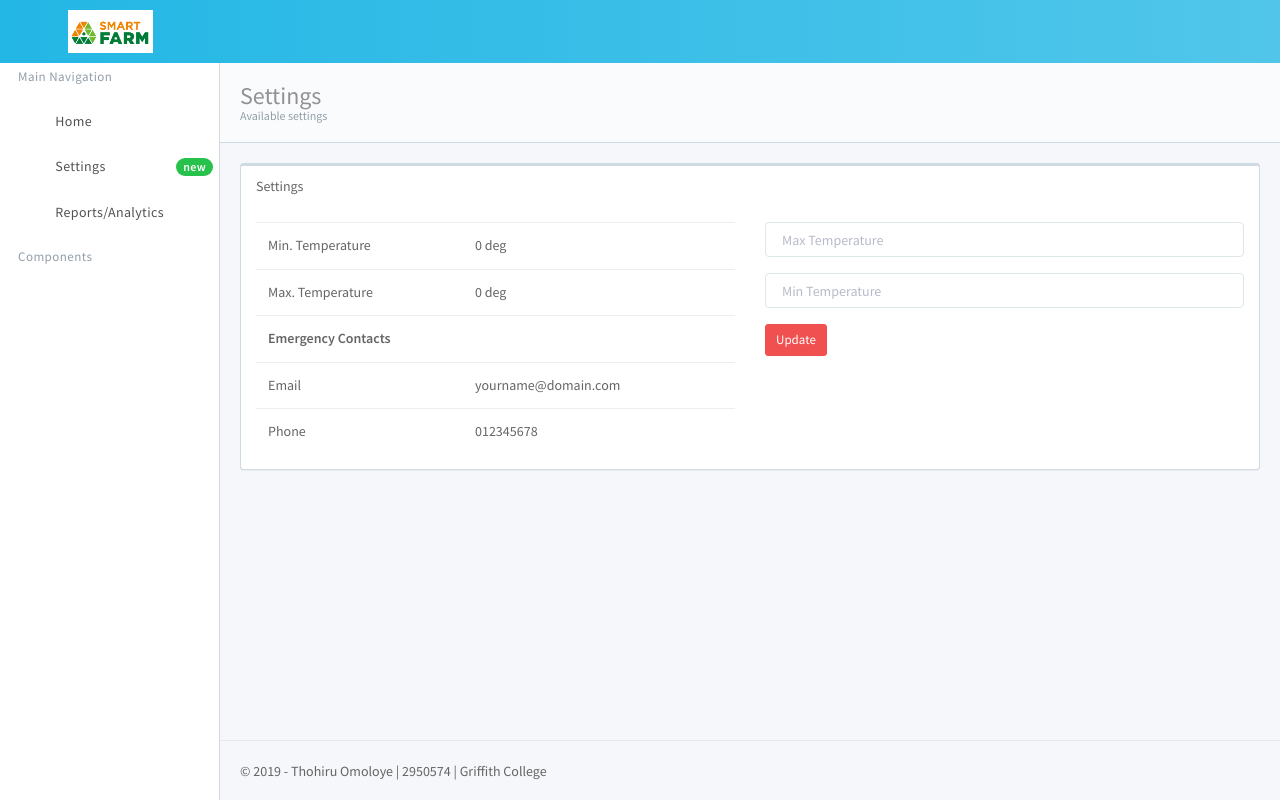
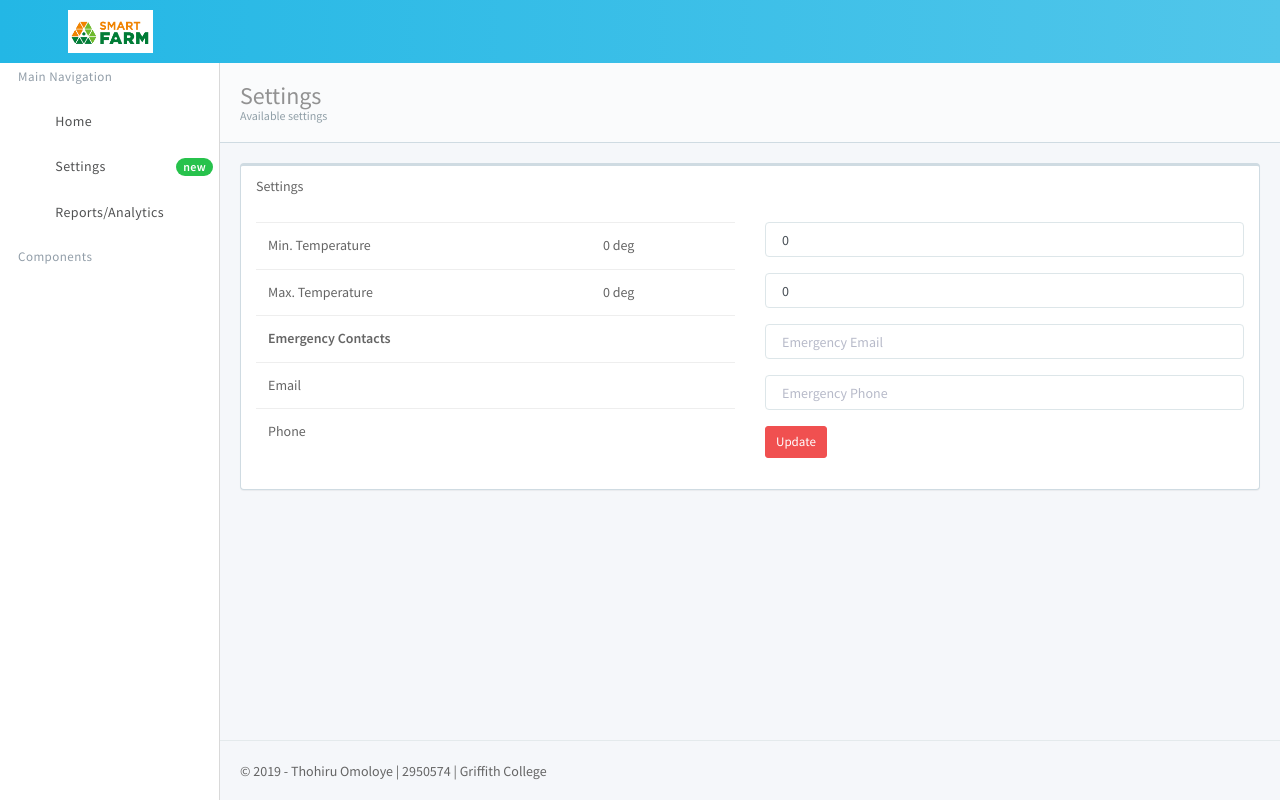
Before and after one commit to tohir87/sdp, a Flask app: page /settings in a window 1280 px wide. Run offline with Flask 2, Linux system fonts and the light colour scheme; data that the repository does not hold is empty; some libraries are stand-ins or nearby versions.

Commit message:
completed settings part

```diff
--- a/app.py
+++ b/app.py
@@ -36,6 +36,16 @@ class DhtData(db.Model):
     reading_time = db.Column(db.Time())
     temperature = db.Column(db.String(128))
     humidity = db.Column(db.String(128))
+
+
+class Settings(db.Model):
+    __tablename__ = "settings"
+
+    id = db.Column(db.Integer, primary_key=True)
+    min_temperature = db.Column(db.Integer)
+    max_temperature = db.Column(db.Integer)
+    emergency_email = db.Column(db.String(128))
+    emergency_phone = db.Column(db.String(128))
 
 
 def connect():
@@ -118,11 +128,41 @@ def doSetup():
     return redirect(url_for('login'))
 
 
+@app.route('/processSettings', methods=['POST'])
+def processSettings():
+    # Initialise the Farm class and pass submitted form inputs across
+    farm = Farm(request.form,  connect())
+    # Complete signup
+    farm.saveSettings()
+
+    # redirect back to settings page
+    return redirect(url_for('settings'))
+
+
 @app.route('/settings')
 def settings():
 
     page_title = "Settings"
     page_desc = "Available settings"
+
+    max_temp = 0
+    min_temp = 0
+    emergency_email = ""
+    emergency_phone = ""
+
+    # Create connection
+    conn = connect()
+    with conn:
+        print("Getting the previous setting")
+        farm = Farm([],  conn)
+        # Complete signup
+        previousSetting = farm.getSetting()
+
+        if previousSetting:
+            min_temp = previousSetting[0][1]
+            max_temp = previousSetting[0][2]
+            emergency_email = previousSetting[0][3]
+            emergency_phone = previousSetting[0][4]
 
     return render_template("settings.html", **locals())
 
--- a/classes/farm.py
+++ b/classes/farm.py
@@ -34,3 +34,23 @@ class Farm:
             temperature, humidity])
 
         return self.conn.commit()
+
+    def saveSettings(self):
+        # delete previous setting
+        self.cur.execute('DELETE FROM settings')
+
+        # Grab form entries
+        min_temperature = self.param['min_temperature']
+        max_temperature = self.param['max_temperature']
+        emergency_email = self.param['emergency_email']
+        emergency_phone = self.param['emergency_phone']
+
+        # Insert new settings
+        self.cur.execute("INSERT INTO settings (min_temperature, max_temperature, emergency_email, emergency_phone) VALUES (%s, %s, %s, %s)", [
+                         min_temperature, max_temperature, emergency_email, emergency_phone])
+
+        return self.conn.commit()
+
+    def getSetting(self):
+        self.cur.execute("SELECT * FROM settings ORDER BY id DESC LIMIT 1")
+        return self.cur.fetchall()
--- a/templates/settings.html
+++ b/templates/settings.html
@@ -11,37 +11,47 @@
                     <table class="table">
                         <tr>
                             <td>Min. Temperature</td>
-                            <td>0 deg</td>
+                            <td>{{min_temp}} deg</td>
                         </tr>
                         <tr>
                             <td>Max. Temperature</td>
-                            <td>0 deg</td>
+                            <td>{{max_temp}} deg</td>
                         </tr>
                         <tr>
                             <th colspan="2">Emergency Contacts</th>
                         </tr>
                         <tr>
                             <td>Email</td>
-                            <td>yourname@domain.com</td>
+                            <td>{{emergency_email}}</td>
                         </tr>
                         <tr>
                             <td>Phone</td>
-                            <td>012345678</td>
+                            <td>{{emergency_phone}}</td>
                         </tr>
                     </table>
                 </div>
             </div>
             <div class="col-lg-6">
-                <form class="form-horizontal">
+                <form class="form-horizontal" method="POST" action="/processSettings">
+                    <div class="form-group">
+                        <label class="sr-only" for="min_temperature">Min. Temperature</label>
+                        <input required class="form-control mb-2" id="min_temperature" name="min_temperature"
+                            type="number" min="0" placeholder="Min Temperature" value="{{min_temp}}">
+                    </div>
                     <div class="form-group">
                         <label class="sr-only" for="max_temperature">Max. Temperature</label>
                         <input required class="form-control mb-2" id="max_temperature" name="max_temperature"
-                            type="number" min="0" placeholder="Max Temperature">
+                            type="number" min="0" placeholder="Max Temperature" value="{{max_temp}}">
                     </div>
                     <div class="form-group">
-                        <label class="sr-only" for="min_temperature">Min. Temperature</label>
-                        <input required class="form-control mb-2" id="min_temperature" name="min_temperature"
-                            type="number" min="0" placeholder="Min Temperature">
+                        <label class="sr-only" for="emergency_email">Emergency Email</label>
+                        <input required class="form-control mb-2" id="emergency_email" name="emergency_email"
+                            type="email" placeholder="Emergency Email" value="{{emergency_email}}">
+                    </div>
+                    <div class="form-group">
+                        <label class="sr-only" for="emergency_phone">Emergency Phone</label>
+                        <input required class="form-control mb-2" id="emergency_phone" name="emergency_phone"
+                            type="text" placeholder="Emergency Phone" value="{{emergency_phone}}">
                     </div>
                     <div class="form-group">
 
```
Also changed, not shown: migrations/versions/931e06bb286f_.py (added, +33 -0 lines), migrations/versions/9c6ae3be90ab_added_emergency_contact_to_settings.py (added, +30 -0 lines).
